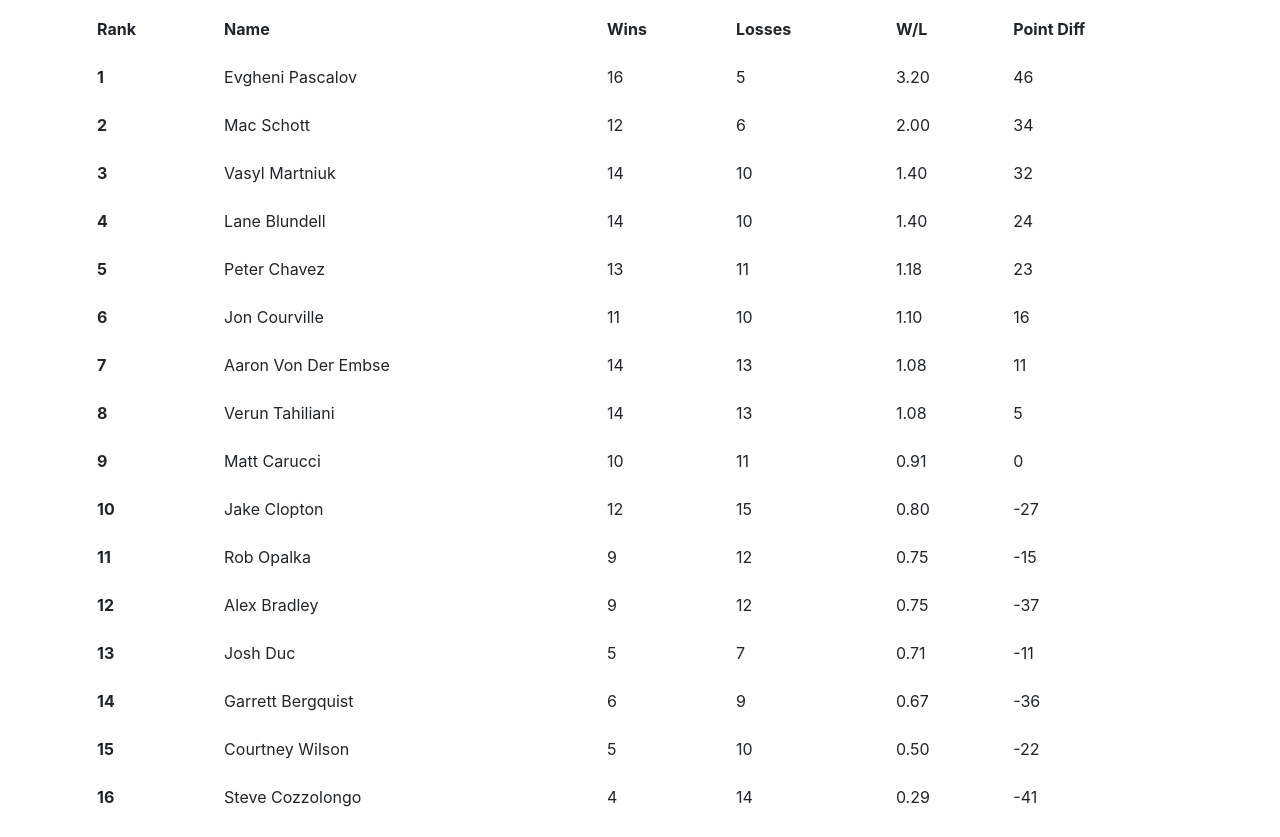
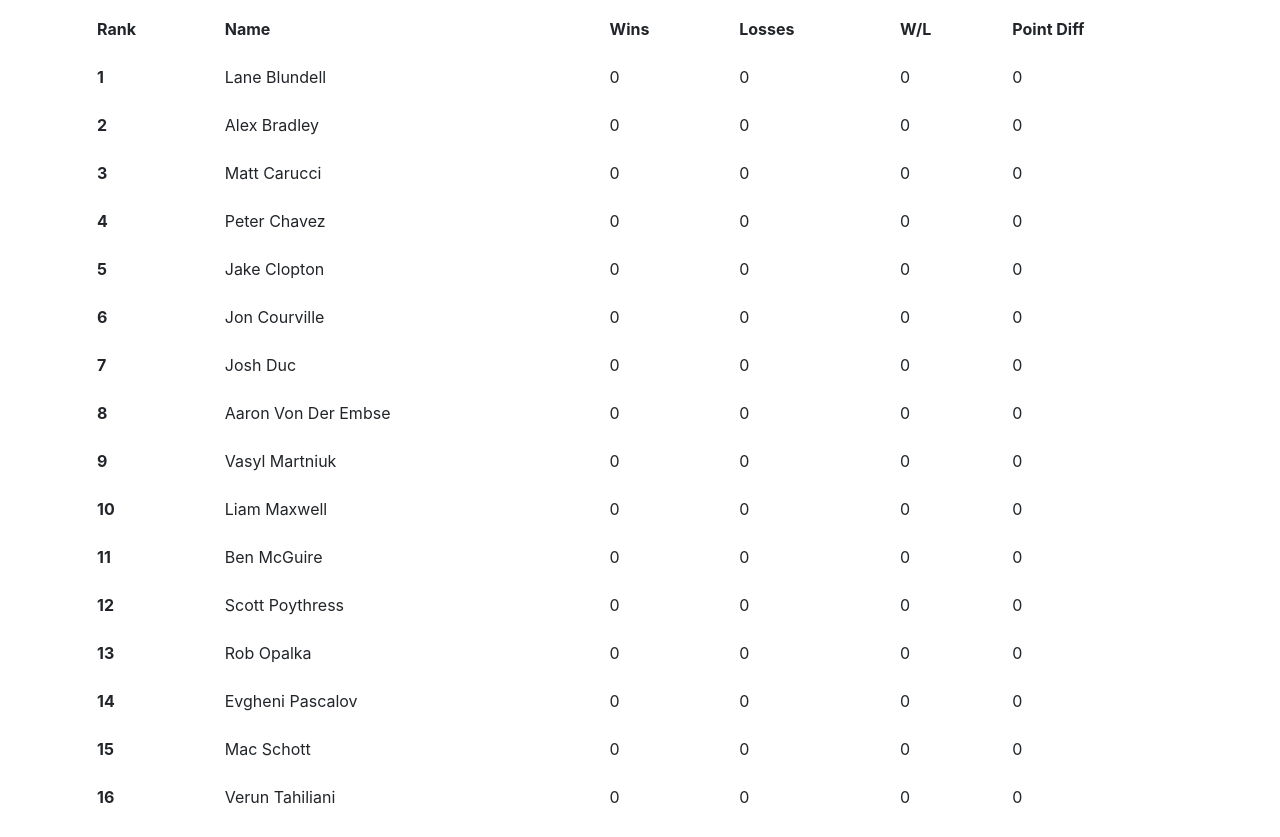
Before and after one commit to bradleyaw/ramaleague, a plain HTML site: page mens/standings.html in a window 1280 px wide. Shown: the part 131-968 px from the top of the page. Drawn offline with nearby package versions, Linux system fonts and the light colour scheme.

Commit message:
2023 updates

```diff
--- a/mens/js/fixtures/players.js
+++ b/mens/js/fixtures/players.js
@@ -1,20 +1,20 @@
 export default [
-    { id: 0, name: "Garrett Bergquist", wins: 0, losses: 0, points: 0 },
-    { id: 1, name: "Lane Blundell", wins: 0, losses: 0, points: 0 },
-    { id: 2, name: "Alex Bradley", wins: 0, losses: 0, points: 0 },
-    { id: 3, name: "Matt Carucci", wins: 0, losses: 0, points: 0 },
-    { id: 4, name: "Peter Chavez", wins: 0, losses: 0, points: 0 },
-    { id: 5, name: "Jake Clopton", wins: 0, losses: 0, points: 0 },
-    { id: 6, name: "Jon Courville", wins: 0, losses: 0, points: 0 },
-    { id: 7, name: "Steve Cozzolongo", wins: 0, losses: 0, points: 0 },
-    { id: 8, name: "Josh Duc", wins: 0, losses: 0, points: 0 },
-    { id: 9, name: "Aaron Von Der Embse", wins: 0, losses: 0, points: 0 },
-    { id: 10, name: "Vasyl Martniuk", wins: 0, losses: 0, points: 0},
-    { id: 11, name: "Rob Opalka", wins: 0, losses: 0, points: 0 },
-    { id: 12, name: "Evgheni Pascalov", wins: 0, losses: 0, points: 0 },
-    { id: 13, name: "Mac Schott", wins: 0, losses: 0, points: 0 },
-    { id: 14, name: "Verun Tahiliani", wins: 0, losses: 0, points: 0 },
-    { id: 15, name: "Courtney Wilson", wins: 0, losses: 0, points: 0 },
+    { id: 0, name: "Lane Blundell", wins: 0, losses: 0, points: 0 },
+    { id: 1, name: "Alex Bradley", wins: 0, losses: 0, points: 0 },
+    { id: 2, name: "Matt Carucci", wins: 0, losses: 0, points: 0 },
+    { id: 3, name: "Peter Chavez", wins: 0, losses: 0, points: 0 },
+    { id: 4, name: "Jake Clopton", wins: 0, losses: 0, points: 0 },
+    { id: 5, name: "Jon Courville", wins: 0, losses: 0, points: 0 },
+    { id: 6, name: "Josh Duc", wins: 0, losses: 0, points: 0 },
+    { id: 7, name: "Aaron Von Der Embse", wins: 0, losses: 0, points: 0 },
+    { id: 8, name: "Vasyl Martniuk", wins: 0, losses: 0, points: 0},
+    { id: 9, name: "Liam Maxwell", wins: 0, losses: 0, points: 0 },
+    { id: 10, name: "Ben McGuire", wins: 0, losses: 0, points: 0 },
+    { id: 11, name: "Scott Poythress", wins: 0, losses: 0, points: 0 },
+    { id: 12, name: "Rob Opalka", wins: 0, losses: 0, points: 0 },
+    { id: 13, name: "Evgheni Pascalov", wins: 0, losses: 0, points: 0 },
+    { id: 14, name: "Mac Schott", wins: 0, losses: 0, points: 0 },
+    { id: 15, name: "Verun Tahiliani", wins: 0, losses: 0, points: 0 },
 ]
 
 //2020
--- a/mens/js/fixtures/weekly.js
+++ b/mens/js/fixtures/weekly.js
@@ -3,22 +3,22 @@ export default [
         week: 1,
         byes: [],
         results: [
-            { id: 2, name: "Alex Bradley", wins: 9, losses: 12, points: -37 },
-            { id: 11, name: "Rob Opalka", wins: 9, losses: 12, points: -15 },
-            { id: 5, name: "Jake Clopton", wins: 12, losses: 15, points: -27 },
-            { id: 10, name: "Vasyl Martniuk", wins: 14, losses: 10, points: 32 },
-            { id: 12, name: "Evgheni Pascalov", wins: 16, losses: 5, points: 46 },
-            { id: 6, name: "Jon Courville", wins: 11, losses: 10, points: 16 },
-            { id: 9, name: "Aaron Von Der Embse", wins: 14, losses: 13, points: 11 },
-            { id: 15, name: "Courtney Wilson", wins: 5, losses: 10, points: -22 },
-            { id: 7, name: "Steve Cozzolongo", wins: 4, losses: 14, points: -41 },
-            { id: 8, name: "Josh Duc", wins: 5, losses: 7, points: -11 },
-            { id: 3, name: "Matt Carucci", wins: 10, losses: 11, points: 0 },
-            { id: 14, name: "Verun Tahiliani", wins: 14, losses: 13, points: 5 },
-            { id: 4, name: "Peter Chavez", wins: 13, losses: 11, points: 23 },
-            { id: 1, name: "Lane Blundell", wins: 14, losses: 10, points: 24 },
-            { id: 0, name: "Garrett Bergquist", wins: 6, losses: 9, points: -36 },
-            { id: 13, name: "Mac Schott", wins: 12, losses: 6, points: 34 },
+            { id: 0, name: "Lane Blundell", wins: 0, losses: 0, points: 0 },
+            { id: 1, name: "Alex Bradley", wins: 0, losses: 0, points: 0 },
+            { id: 2, name: "Matt Carucci", wins: 0, losses: 0, points: 0 },
+            { id: 3, name: "Peter Chavez", wins: 0, losses: 0, points: 0 },
+            { id: 4, name: "Jake Clopton", wins: 0, losses: 0, points: 0 },
+            { id: 5, name: "Jon Courville", wins: 0, losses: 0, points: 0 },
+            { id: 6, name: "Josh Duc", wins: 0, losses: 0, points: 0 },
+            { id: 7, name: "Aaron Von Der Embse", wins: 0, losses: 0, points: 0 },
+            { id: 8, name: "Vasyl Martniuk", wins: 0, losses: 0, points: 0},
+            { id: 9, name: "Liam Maxwell", wins: 0, losses: 0, points: 0 },
+            { id: 10, name: "Ben McGuire", wins: 0, losses: 0, points: 0 },
+            { id: 11, name: "Scott Poythress", wins: 0, losses: 0, points: 0 },
+            { id: 12, name: "Rob Opalka", wins: 0, losses: 0, points: 0 },
+            { id: 13, name: "Evgheni Pascalov", wins: 0, losses: 0, points: 0 },
+            { id: 14, name: "Mac Schott", wins: 0, losses: 0, points: 0 },
+            { id: 15, name: "Verun Tahiliani", wins: 0, losses: 0, points: 0 },
         ],
     }
 ]
```
Also changed, not shown: index.html (+3 -3 lines), mens/js/fixtures/Fall2022.js (added, +24 -0 lines), mens/players.html (+1 -53 lines).
